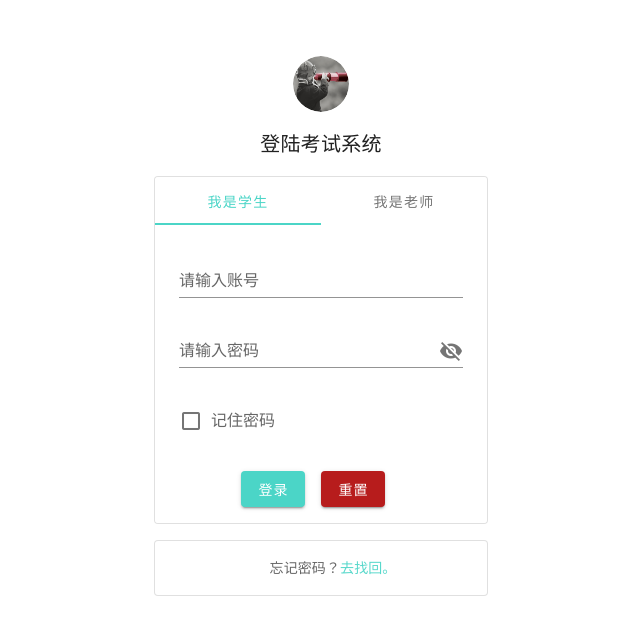
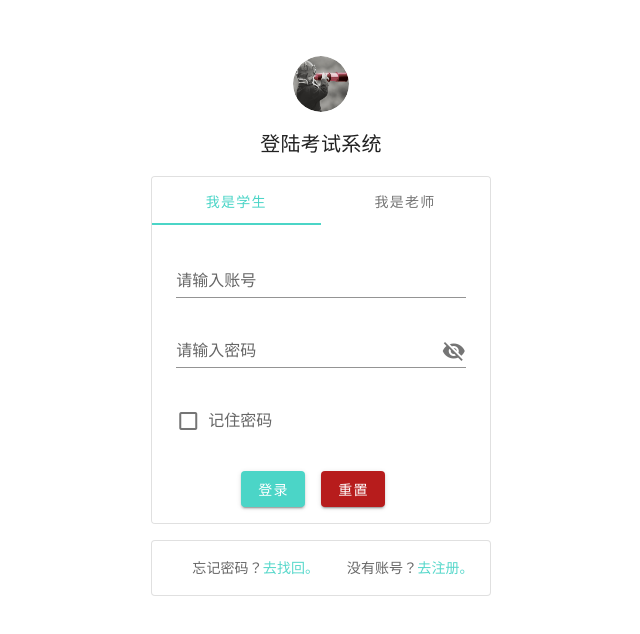
Before and after one commit to kiritosan/ExamOnline, a Vue app: page /login in a window 1280 px wide. Shown: the top 634 px of the page, without its empty margins (319-959 px from the left). Built offline with nearby package versions, Linux system fonts and the light colour scheme.

Commit message:
修改学生答题bug

```diff
--- a/src/views/Pages/Login/Login.vue
+++ b/src/views/Pages/Login/Login.vue
@@ -90,7 +90,12 @@
 						href="/updatePsw"
 						style="color:#58d8cb!important"
 					>去找回。</a>
+					<span class="mx-3"></span> 没有账号？<a
+						href="/regist"
+						style="color:#58d8cb!important"
+					>去注册。</a>
 				</v-card-text>
+
 			</v-card>
 		</v-main>
 	</v-app>
--- a/src/views/Pages/Student/EmSubjects.vue
+++ b/src/views/Pages/Student/EmSubjects.vue
@@ -388,7 +388,7 @@ export default {
 						snum: this.account,
 					}).then((res) => {
 						if (!res.data.msg) {
-							subject.papers = JSON.parse(JSON.stringify(res.data))
+							subject.papers = res.data.filter((paper) => paper)
 							subject.papers.forEach((paper) => {
 								paper['paperName'] = paper.pdescribe
 							})
--- a/src/views/Pages/Teacher/AssignPaper.vue
+++ b/src/views/Pages/Teacher/AssignPaper.vue
@@ -485,6 +485,7 @@ export default {
 						cid: subject.id,
 						tnum: this.account,
 					}).then((res) => {
+						console.log(res)
 						if (!res.data.msg) {
 							subject.papers = JSON.parse(JSON.stringify(res.data))
 							subject.papers.forEach((paper) => {
```
